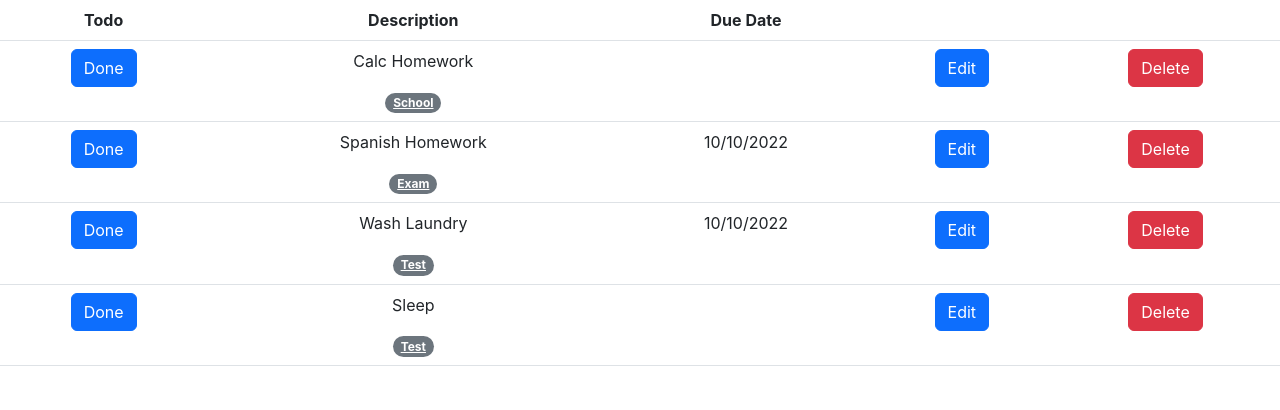
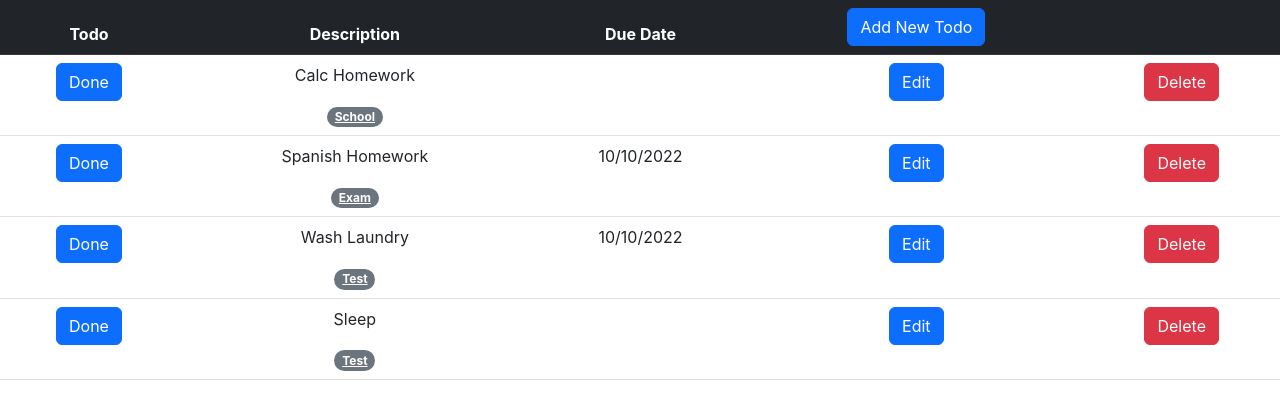
Before and after one commit to naimurrah/To-do-dashboard, a React (Create React App) app in the folder frontend/: page / in a window 1280 px wide. Shown: the top 410 px of the page. Built offline with nearby package versions, Linux system fonts and the light colour scheme.

Commit message:
added states to todos

```diff
--- a/frontend/src/widgets/Todo/TodoTable.js
+++ b/frontend/src/widgets/Todo/TodoTable.js
@@ -1,9 +1,8 @@
 import TodoItem from "./TodoItem";
-
+import {useState, useCallback} from "react";
 
 function TodoTable() {
-
-    const todos = [
+    const [todos, setTodos] = useState([
         {
             id:1,
             description:"Calc Homework",
@@ -32,8 +31,10 @@ function TodoTable() {
             hasDue:false,
             date: ""
         },
-    ];
+    ]);
 
+    // remove this once backend is implemented
+    const [currentId, setId] = useState(5)
     const tags = {
         1:"School",
         2:"Test",
@@ -41,9 +42,11 @@ function TodoTable() {
         4:"Homework",
     };
 
-    function deleteTodo (tid) {
-        console.log("Deleted "+ tid);
-    }
+    // functions
+    const deleteTodo = useCallback((tid) => {
+        // have a fetch query too to delete in db
+       setTodos(todos.filter(todo => todo.id !== tid));
+    }, [todos]);
 
     function submitTodo (tid) {
         console.log("Submitted "+ tid);
@@ -51,15 +54,31 @@ function TodoTable() {
     function editTodo (tid) {
         console.log("Edited "+ tid);
     }
+
+    // TODO implement addTodo function
+    const addTodo = () => {
+        setTodos(todos => [...todos, {
+            id:currentId,
+            description:"New Todo",
+            tag:3,
+            hasDue:false,
+            date: ""
+        }]);
+        setId(currentId + 1);
+        console.log("Added new item");
+    };
+    // have a useEffect function to load todos
+
+
     return (
         <div>
             <table className="table">
                 <thead>
-                    <tr>
+                    <tr className="table-dark">
                         <th>Todo</th>
                         <th>Description</th>
                         <th>Due Date</th>
-                        <th></th>
+                        <th> <button type="button" className="btn btn-primary" onClick={() => {addTodo()}}>Add New Todo</button></th>
                         <th></th>
                     </tr>
                 </thead>
```
